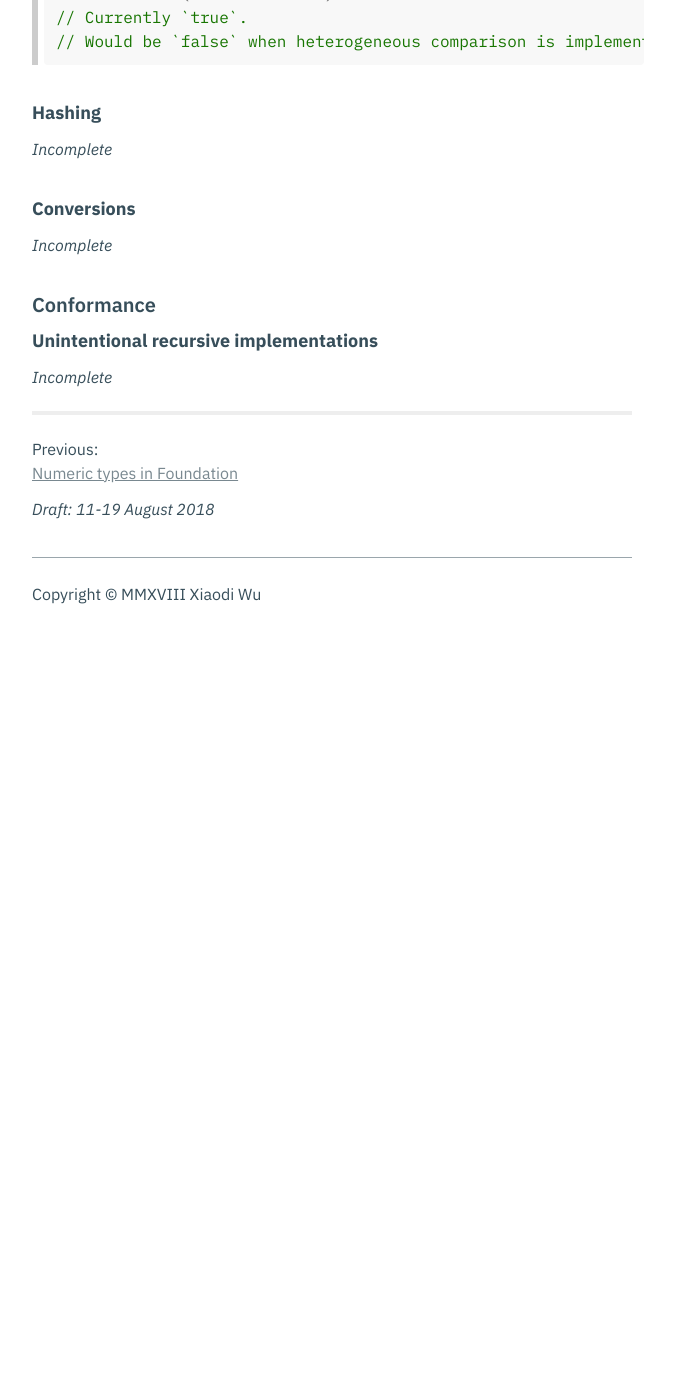
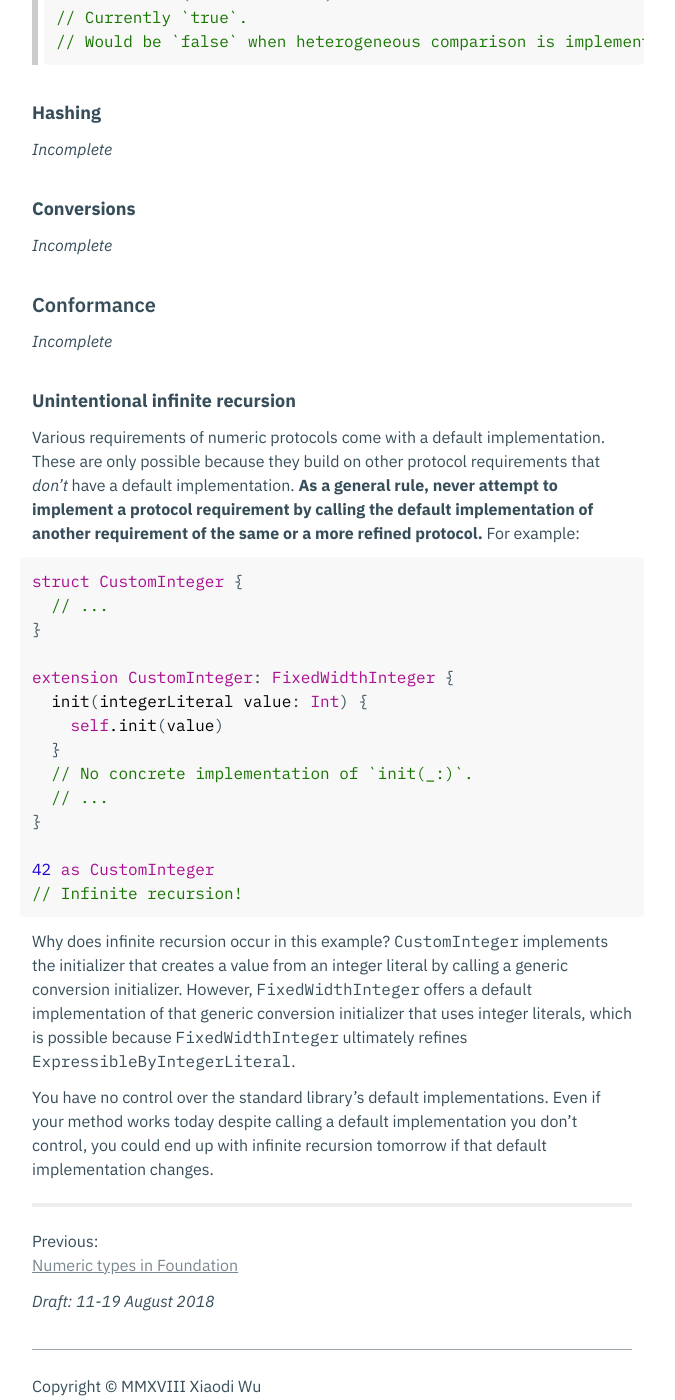
Before and after one commit to xwu/xwu-swift-numerics, a Jekyll site: the page built from numeric-protocols.md, in a window 1280 px wide and 1400 px high, scrolled down 6201 px. Shown: the whole window, without its empty margins (308-983 px from the left). Built offline with Jekyll 4.4.1, drawn with Linux system fonts in a browser that asks for light colours; our own code applies the rules of GitHub Pages for plain Markdown files; before the commit the page ends 6831 px from its top, so only the background shows below that; some of the changed text lies outside the part shown.

Commit message:
Update numeric-protocols.md

````diff
--- a/numeric-protocols.md
+++ b/numeric-protocols.md
@@ -231,8 +231,8 @@ comparison with `IntegerLiteralType` over homogeneous comparison.__
 > to improve type-checking performance, the compiler won't traverse the protocol
 > hierarchy to rank all overloads of an operator function if it finds a matching
 > overload defined in the concrete type; (2) to favor homogeneous comparison
-> over heterogeneous comparison, [otherwise redundant implementations have been
-> added to concrete built-in numeric types][ref 23-4].
+> over heterogeneous comparison, [otherwise redundant concrete implementations
+> have been added to built-in numeric types][ref 23-4].
 
 This issue was encountered during review of the standard library's
 implementation of `DoubleWidth`, which in fact [had a bug][ref 23-5] as a
@@ -296,15 +296,50 @@ _Incomplete_
 
 ## Conformance
 
+_Incomplete_
+
 <!--
 Discuss methods guaranteed at each level of the hierarchy, what must be
 implemented, and what cannot be overridden because they are exclusively protocol
 extension methods.
 -->
 
-### Unintentional recursive implementations
+### Unintentional infinite recursion
 
-_Incomplete_
+Various requirements of numeric protocols come with a default implementation.
+These are only possible because they build on other protocol requirements that
+_don't_ have a default implementation. __As a general rule, never attempt to
+implement a protocol requirement by calling the default implementation of
+another requirement of the same or a more refined protocol.__ For example:
+
+```swift
+struct CustomInteger {
+  // ...
+}
+
+extension CustomInteger: FixedWidthInteger {
+  init(integerLiteral value: Int) {
+    self.init(value)
+  }
+  // No concrete implementation of `init(_:)`.
+  // ...
+}
+
+42 as CustomInteger
+// Infinite recursion!
+```
+
+Why does infinite recursion occur in this example? `CustomInteger` implements
+the initializer that creates a value from an integer literal by calling a
+generic conversion initializer. However, `FixedWidthInteger` offers a default
+implementation of that generic conversion initializer that uses integer
+literals, which is possible because `FixedWidthInteger` ultimately refines
+`ExpressibleByIntegerLiteral`.
+
+You have no control over the standard library's default implementations. Even if
+your method works today despite calling a default implementation you don't
+control, you could end up with infinite recursion tomorrow if that default
+implementation changes.
 
 ---
 
````
